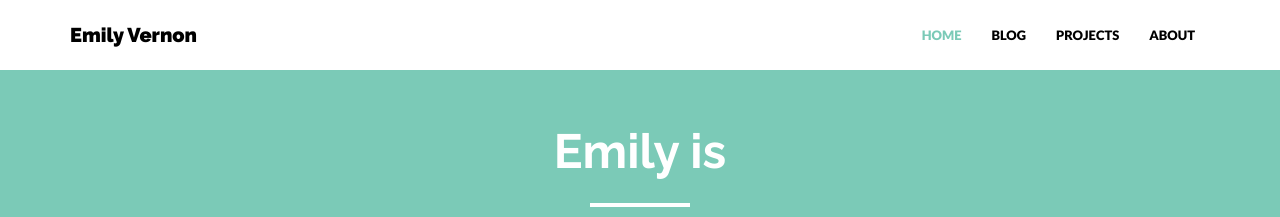
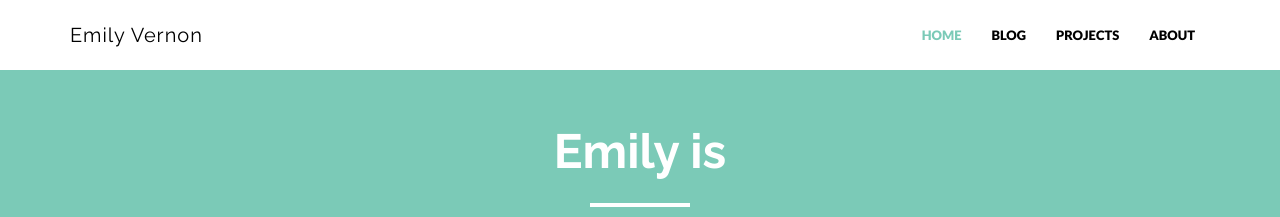
Before and after one commit to emilygv/emilyvernon.com, a Jekyll site: the page built from index.html, in a window 1280 px wide. Shown: the top 217 px of the page. Built offline with Jekyll 4.4.1, drawn with Linux system fonts in a browser that asks for light colours; nearby versions of some CDN libraries.

Commit message:
Update style.css

```diff
--- a/_includes/css/style.css
+++ b/_includes/css/style.css
@@ -94,8 +94,9 @@ a:focus {
 
 .navbar-brand {
 	font-family: 'Raleway', sans-serif;
-	font-weight: 900;
+	font-weight: 100;
 	font-size: 20px;
+	letter-spacing: 1px;
 }
 
 .navbar-header .navbar-brand {
```
